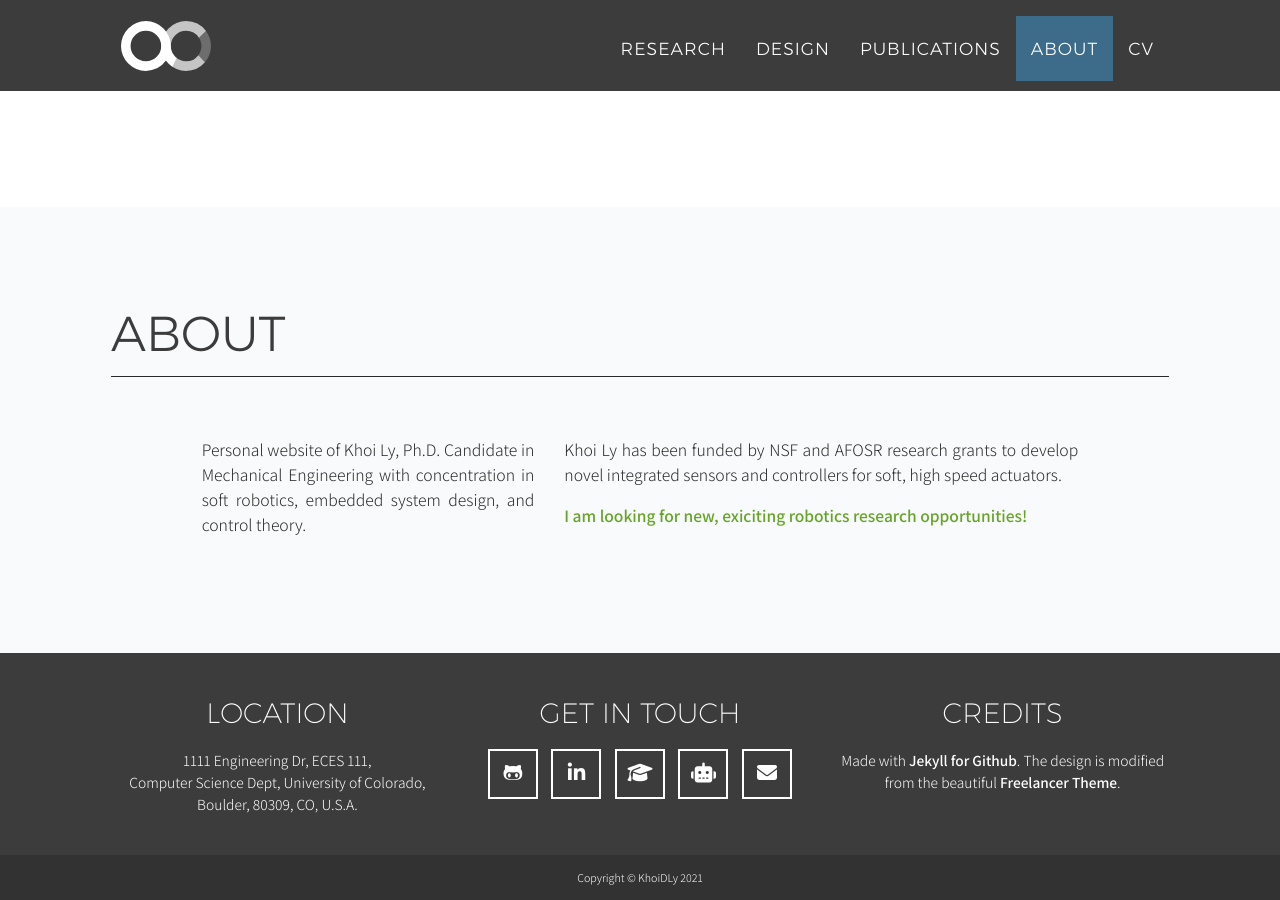
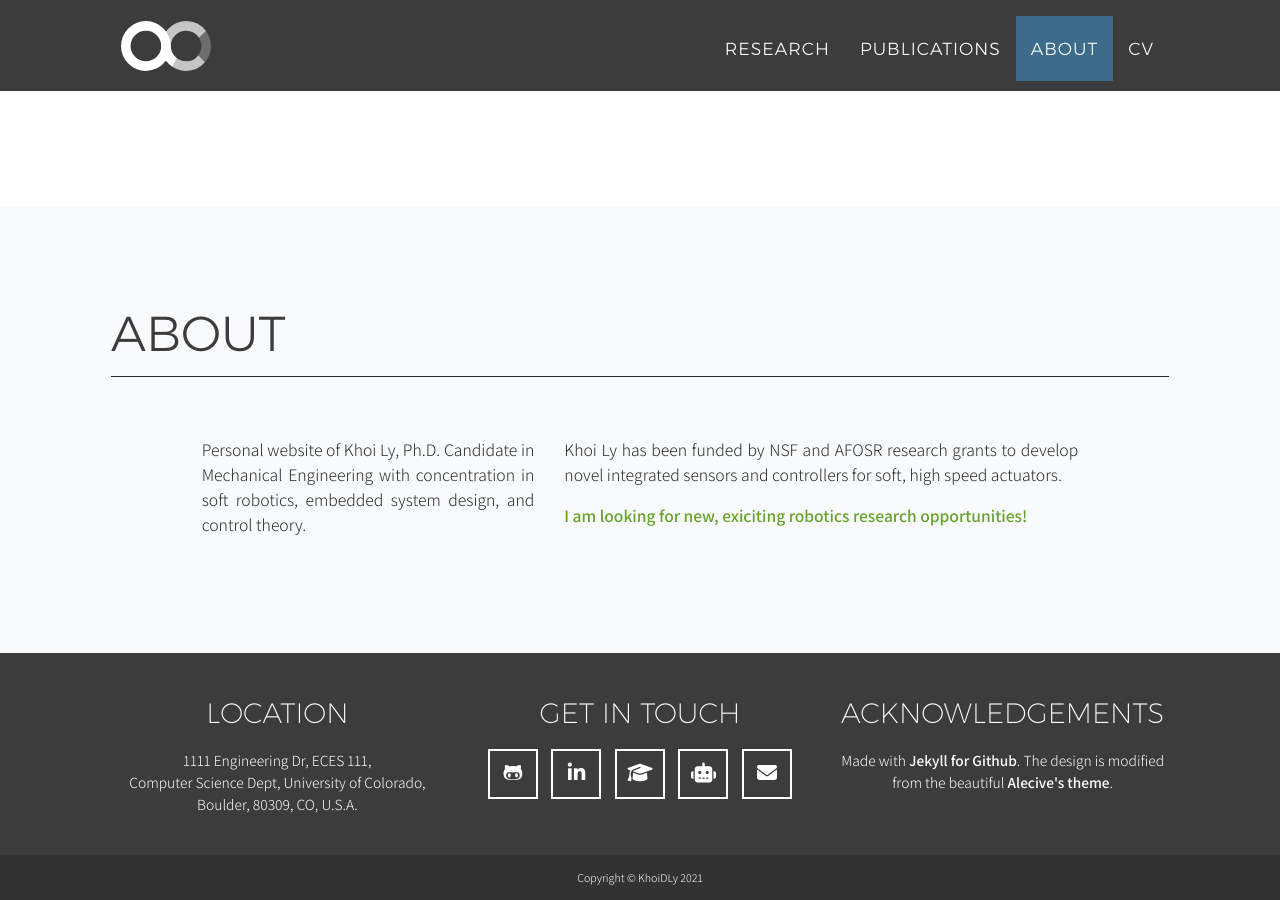
Before and after one commit to KhoiDLy/KhoiDLy.github.io, a Jekyll site: the page built from index.html, in a window 1280 px wide and 900 px high, scrolled down 1587 px. Built offline with Jekyll 4.4.1, drawn with Linux system fonts in a browser that asks for light colours; nearby versions of some CDN libraries; some web fonts are replaced.

Commit message:
Changes to Footer

```diff
--- a/_includes/footer.html
+++ b/_includes/footer.html
@@ -12,7 +12,7 @@
                         </p>
                     </div>
                     <div class="col-lg-4">
-                        <h3>Get in Touch</h3>
+                        <h3>Get in touch</h3>
                         <ul class="list-inline">
                             {% for network in site.social %}
                             <li class="list-inline-item">
@@ -25,8 +25,8 @@
                         </ul>
                     </div>
                     <div class="col-lg-4">
-                        <h3>Credits</h3>
-                        <p class="small">Made with <a href="http://jekyllrb.com/">Jekyll for Github</a>. The design is modified from the beautiful <a href="https://github.com/jeromelachaud/freelancer-theme">Freelancer Theme</a>.</p>
+                        <h3>Acknowledgements</h3>
+                        <p class="small">Made with <a href="http://jekyllrb.com/">Jekyll for Github</a>. The design is modified from the beautiful <a href="https://github.com/alecive/alecive.github.io"> Alecive's theme</a>.</p>
                     </div>
                 </div>
             </div>
--- a/_includes/header.html
+++ b/_includes/header.html
@@ -39,7 +39,7 @@
                     <a class="nav-link" href="/">research</a>
                 </li>
                 {% endif %}
-                {% if page.type == "design" %}
+                <!-- {% if page.type == "design" %}
                 <li class="nav-item page-scroll">
                     <a class="nav-link" href="#design">design</a>
                 </li>
@@ -47,7 +47,7 @@
                 <li class="nav-item page-scroll">
                     <a class="nav-link" href="/design.html">design</a>
                 </li>
-                {% endif %}
+                {% endif %} -->
                 <!-- {% if page.type == "blog" %}
                 <li class="nav-item page-scroll">
                     <a class="nav-link" href="#blog">blog</a>
```
Also changed, not shown: _includes/cv.html (line endings or trailing spaces), _includes/pubs.html (indentation only).
